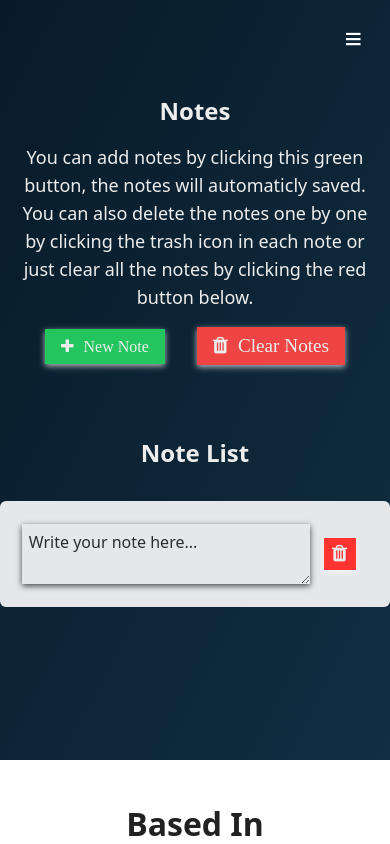
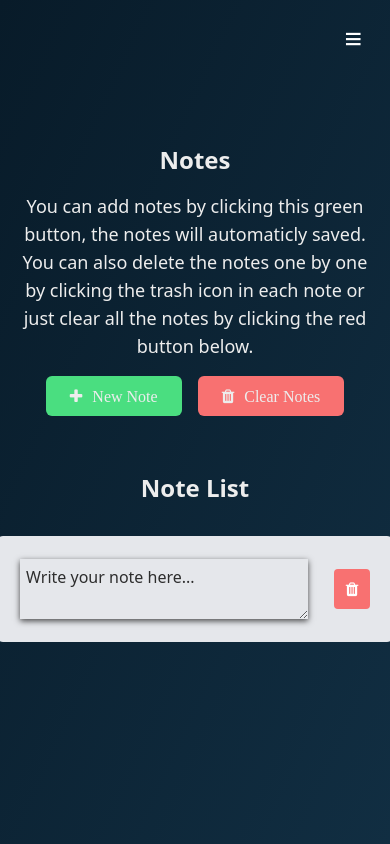
Before and after one commit to panntod/Tools-React, a React (Create React App) app: page /notes in a window 390 px wide. Both pictures are taken after a click on the button "New Note". Shown: the top 844 px of the page. Built offline with nearby package versions, Linux system fonts and the light colour scheme.

Commit message:
refactor: Recreate note and minor change

```diff
--- a/src/css/note.css
+++ b/src/css/note.css
@@ -34,17 +34,6 @@ h1 {
   color: var(--text-color);
 }
 
-.button {
-  padding: 0.6rem 1rem;
-  margin: 1rem;
-  border: none;
-  box-shadow: 0 2px 6px rgba(255, 255, 255, 0.7);
-}
-
-.button:hover {
-  transform: scale(105%);
-}
-
 .note-card {
   background-color: white;
   border-radius: 0.5rem;
@@ -74,6 +63,10 @@ textarea::placeholder {
   color: rgb(45, 45, 45);
 }
 
+textarea:focus {
+  outline: none;
+}
+
 .textarea-notes {
   height: auto;
   padding: .4rem;
@@ -89,25 +82,6 @@ textarea::placeholder {
   font-weight: 300;
 }
 
-.button-delete-note{
-  width: 3rem;
-  height: 3rem;
-  border: none;
-  margin: .3rem;
-  background: rgb(255, 50, 50);
-  box-shadow: 0 2px 6px rgba(255, 255, 255, 0.7);
-}
-
-.button-delete-note:hover{
-  background: rgb(255, 0, 0);
-  box-shadow: 0 2px 6px rgba(255, 255, 255, 0.7);
-}
-
-.button-delete-note i{
-  color: var(--text-color);
-  font-size: 2em;
-}
-
 @media (max-width:657px){
   .note-wrapper{
     min-width: 100%;
@@ -119,13 +93,4 @@ textarea::placeholder {
     width: 18rem;
     font-size: 1rem;
   }
-  .button-delete-note{
-    width: 2rem;
-    height: 2rem;
-    margin: .2rem;
-    background: rgb(255, 50, 50);
-  }
-  .fa-trash{
-    font-size: 1.2rem !important;
-  }
 }
--- a/src/pages/note.jsx
+++ b/src/pages/note.jsx
@@ -43,19 +43,21 @@ function Note() {
   function adjustTextareaHeight(event, index) {
     const textarea = event.target;
     textarea.style.height = "auto";
-    const computedHeight = Math.min(textarea.scrollHeight, 300); // Limit to 300px
+    const computedHeight = Math.min(textarea.scrollHeight, 300);
     textarea.style.height = `${computedHeight}px`;
 
     const updatedNotes = [...notes];
     updatedNotes[index].text = textarea.value;
     setNotes(updatedNotes);
   }
+
   // clear all notes
   const clearAll = () => {
     setNotes([]);
   };
+
   return (
-    <div className="notes-wrapper" style={{ minHeight: "90vh"}}>
+    <div className="notes-wrapper min-h-screen">
       <div className="note-container">
         <div className="notes">
           <h1 className="text-2xl font-bold mb-4">Notes</h1>
@@ -65,13 +67,13 @@ function Note() {
             clicking the trash icon in each note or just clear all the notes by
             clicking the red button below.
           </p>
-          <div>
-            <button className="button bg-green-500" onClick={() => addNote()}>
+          <div className="flex justify-center mt-4 gap-4">
+            <button className="bg-green-400 text-white px-6 py-3 rounded-md hover:bg-green-600" onClick={() => addNote()}>
               <i className="fa fa-solid fa-plus button-font">
                 <p>New Note</p>
               </i>
             </button>
-            <button className="button bg-red-500" onClick={() => clearAll()}>
+            <button className="bg-red-400 text-white px-6 py-3 rounded-md hover:bg-red-600" onClick={() => clearAll()}>
               <i className="fa fa-solid fa-trash button-font">
                 <p>Clear Notes</p>
               </i>
@@ -101,7 +103,7 @@ function Note() {
                       placeholder="Write your note here..."
                     ></textarea>
                     <div>
-                      <button onClick={() => deleteNote(index)} className="button-delete-note">
+                      <button onClick={() => deleteNote(index)} className="ms-4 bg-red-400 hover:bg-red-600 text-white font-bold py-2 px-3 rounded">
                         <i className="fa fa-solid fa-trash"></i>
                       </button>
                     </div>
```
